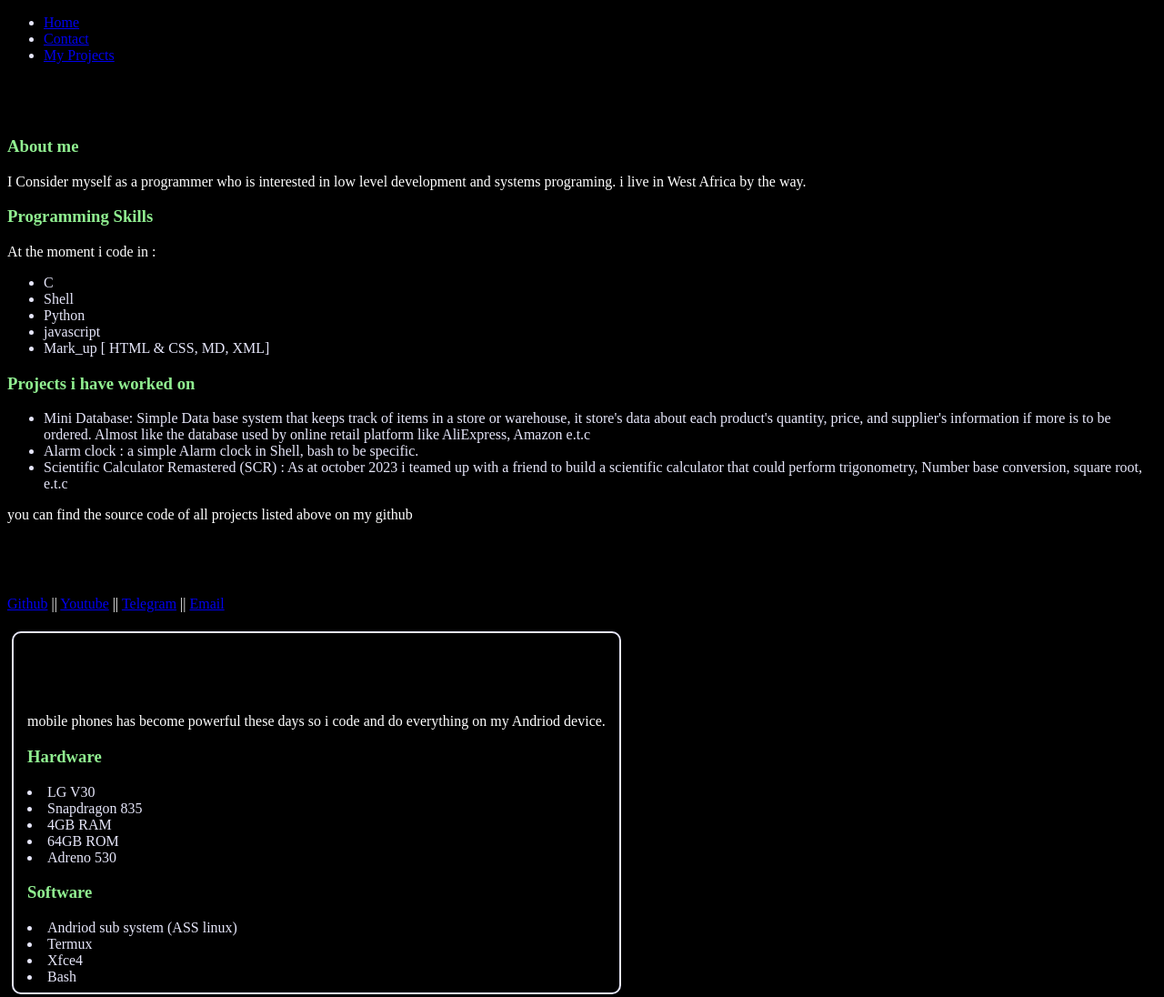
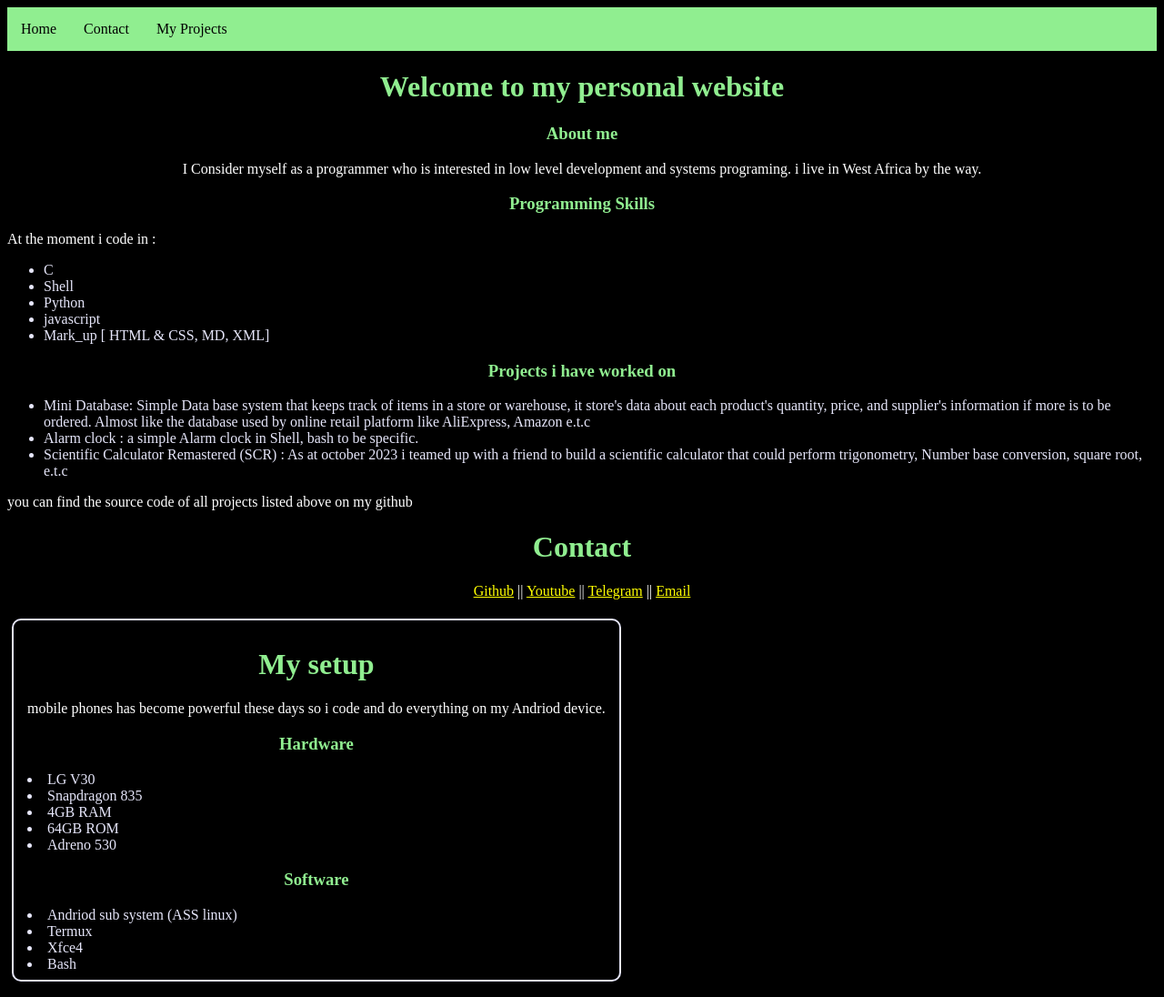
Before and after one commit to gpu-governor/cpu_governor, a plain HTML site: page index.html in a window 1280 px wide. Shown: the top 1096 px of the page at 91% size. Drawn offline with Linux system fonts and the light colour scheme.

Commit message:
Update style.css

```diff
--- a/css/style.css
+++ b/css/style.css
@@ -4,6 +4,7 @@ background-color: black;
 }
 h3
 {
+	text-align: center;
    color: lightgreen;
 }
 p
@@ -14,9 +15,10 @@ li {
 	color: lavender;
 	}
 
-	h2
+	h1
 {
    color: lightgreen;
+   text-align: center;
 }
 .outline {
 	display: inline-block;
@@ -25,3 +27,36 @@ li {
 	margin: 5px;
 	padding: 8px 15px;
 	}
+.navbar ul {
+		background-color: lightgreen;
+		list-style-type: none;
+		padding: 0px;
+		margin: 0px;
+		overflow: hidden;
+		}
+	.navbar li{
+		float: left;
+		}
+
+	.navbar a {
+		color: black;
+		text-decoration: none;
+		padding: 15px;
+		display: block;
+		text-align: center;
+		}
+	img{
+		align: center;
+		height:300px;
+		width: 300px;
+		border-radius: 120px;
+		}
+.p_center {
+	text-align: center;
+	}
+.secret{
+	display:none;
+	}
+a{
+	color: yellow;
+	}
```
